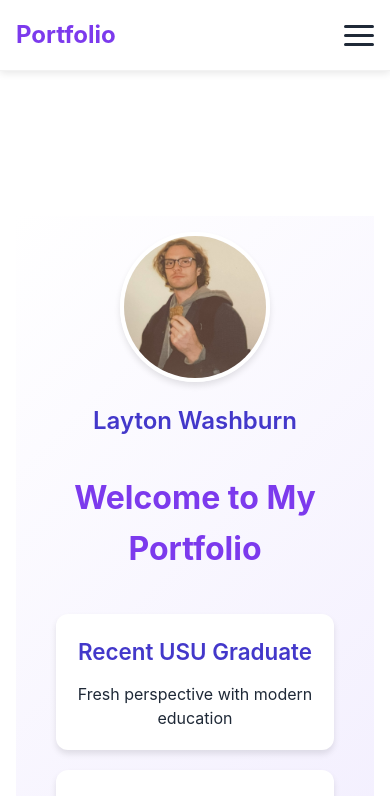
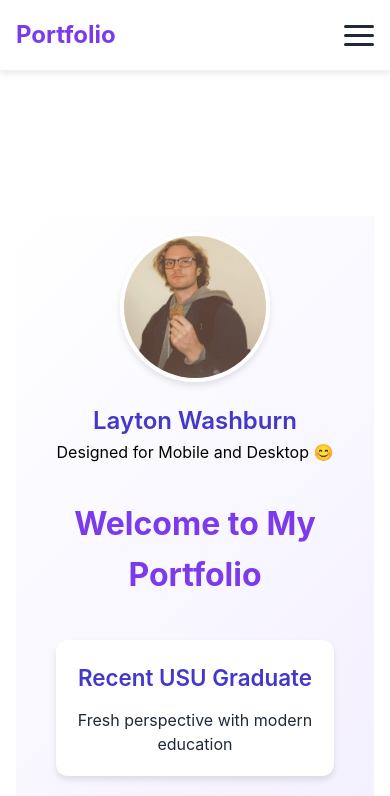
Before and after one commit to LaytonWashburn/Portfolio, a React (Vite) app: page / in a window 390 px wide. Shown: the top 796 px of the page. Built offline with nearby package versions, Linux system fonts and the light colour scheme.

Commit message:
Added designed for Mobile and Desktop

```diff
--- a/src/components/Welcome/Welcome.tsx
+++ b/src/components/Welcome/Welcome.tsx
@@ -8,6 +8,7 @@ export const Welcome = () => {
                 <div className="profile-container">
                     <img src={profilePic} alt="Profile" className="profile-picture" />
                     <h2 className="profile-name">Layton Washburn</h2>
+                    <p>Designed for Mobile and Desktop 😊</p>
                 </div>
                 <h1>Welcome to My Portfolio</h1>
                 <div className="welcome-info">
```
